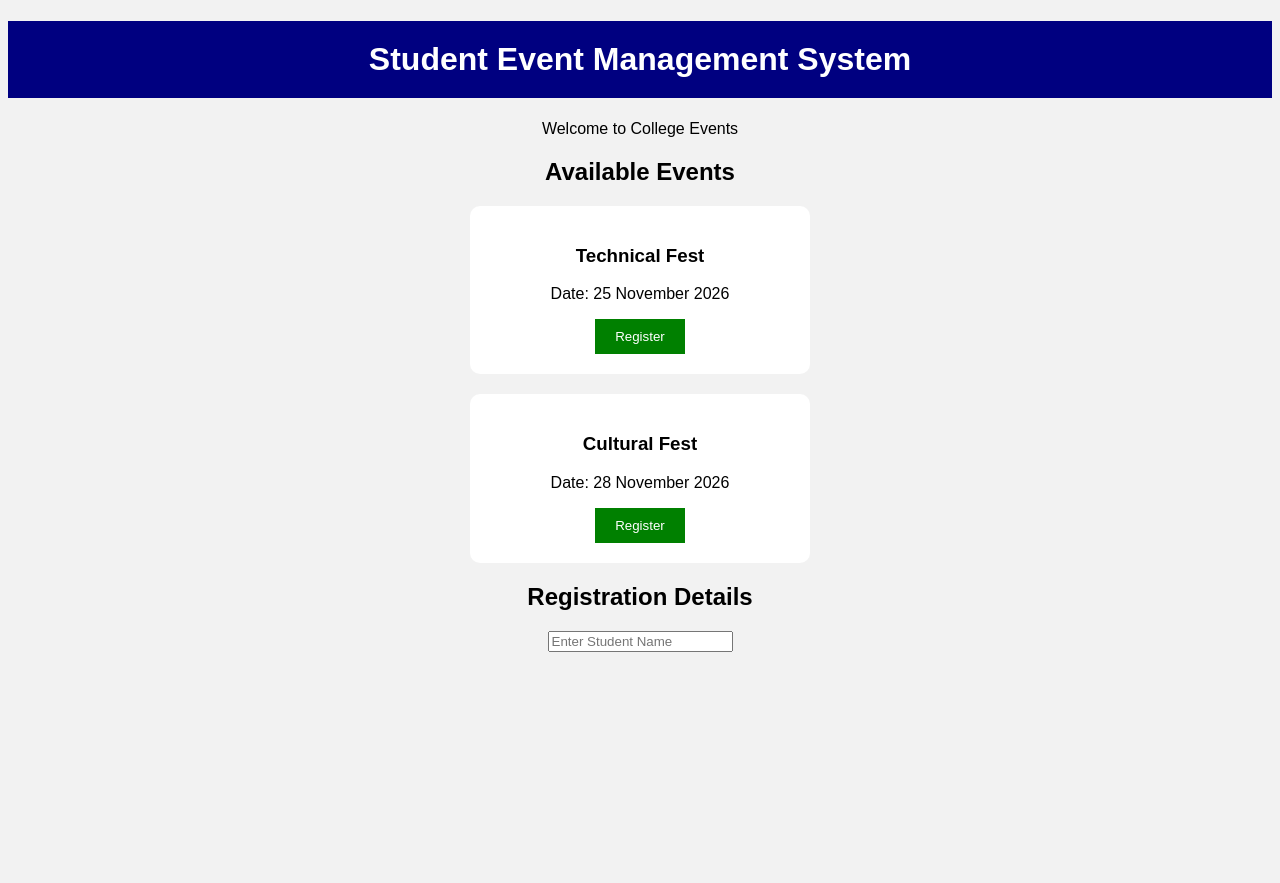
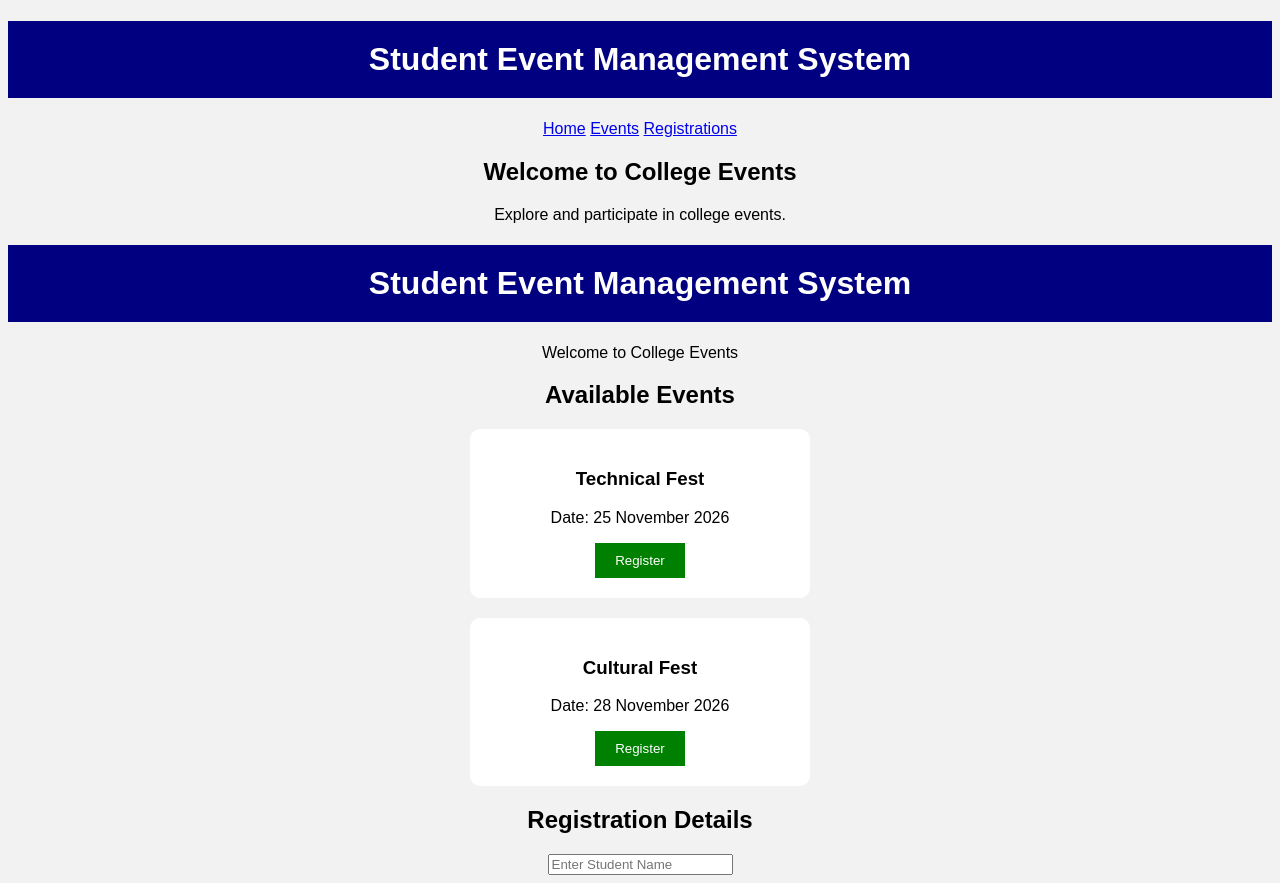
Before and after one commit to srushti0509/student-event-management, a plain HTML site: page index.html in a window 1280 px wide. Before the commit the page ends 800 px from the top, so only its background shows below. Drawn offline with Linux system fonts and the light colour scheme.

Commit message:
Add student event homepage

```diff
--- a/index.html
+++ b/index.html
@@ -6,6 +6,22 @@
     <link rel="stylesheet" href="style.css">
 </head>
 <body>
+
+<header>
+    <h1>Student Event Management System</h1>
+
+    <nav>
+        <a href="index.html">Home</a>
+        <a href="#events">Events</a>
+        <a href="#registrationList">Registrations</a>
+    </nav>
+</header>
+
+<section class="welcome">
+    <h2>Welcome to College Events</h2>
+    <p>Explore and participate in college events.</p>
+</section>
+
 
     <h1>Student Event Management System</h1>
     <p>Welcome to College Events</p>
```
